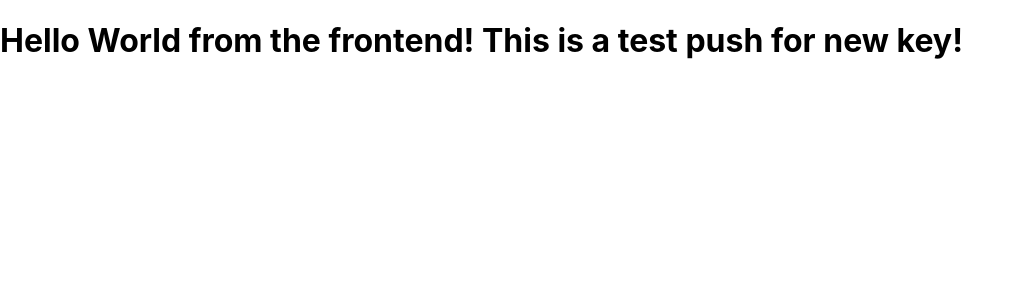
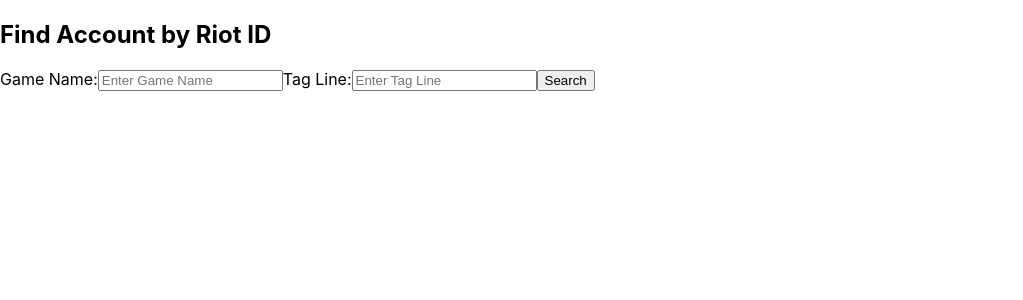
Before and after one commit to Chevy20/LeagueApp, a React (Create React App) app in the folder frontend/: page / in a window 1280 px wide. Shown: the top 300 px of the page, without its empty margins (0-1023 px from the left). Built offline with nearby package versions, Linux system fonts and the light colour scheme.

Commit message:
Test E2E

```diff
--- a/frontend/src/App.js
+++ b/frontend/src/App.js
@@ -1,11 +1,12 @@
 // frontend/src/App.js
 
 import React from 'react';
+import RiotIdForm from './components/RiotIdForm';
 
 function App() {
   return (
     <div className="App">
-      <h1>Hello World from the frontend! This is a test push for new key!</h1>
+      <RiotIdForm /> {/* Display the RiotIdForm form */}
     </div>
   );
 }
--- /dev/null
+++ b/frontend/src/components/RiotIdForm.js
@@ -0,0 +1,64 @@
+import React, { useState } from 'react';
+
+function RiotIdForm() {
+    const [gameName, setGameName] = useState('');
+    const [tagLine, setTagLine] = useState('');
+    const [accountData, setAccountData] = useState(null);
+    const [error, setError] = useState(null);
+
+    //Function to handle submission
+    const handleSubmit = async (e) => {
+        e.preventDefault();
+        try {
+            const response = await fetch(`/api/accounts/by-riot-id/${gameName}/${tagLine}`);
+            if (!response.ok) {
+                throw new Error('Failed to fetch account data');
+            }
+            const data = await response.json();
+            setAccountData(data);
+            setError(null); //Clear any previous errors
+        } catch (error) {
+            setError(error.message); // Store error message
+            setAccountData(null); // Clear previous data
+        }
+    };
+
+    return (
+        <div>
+            <h2>Find Account by Riot ID</h2>
+            <form onSubmit={handleSubmit}>
+                <label>
+                    Game Name:
+                    <input
+                        type="text"
+                        value={gameName}
+                        onChange={(e) => setGameName(e.target.value)}
+                        placeholder="Enter Game Name"
+                        required
+                    />
+                </label>
+                <label>
+                    Tag Line:
+                    <input
+                        type="text"
+                        value={tagLine}
+                        onChange={(e) => setTagLine(e.target.value)}
+                        placeholder="Enter Tag Line"
+                        required
+                    />
+                </label>
+                <button type="submit">Search</button>
+            </form>
+            {accountData && (
+                <div>
+                    <h3>Account Data</h3>
+                    <pre>{JSON.stringify(accountData, null, 2)}</pre>
+                </div>
+            )}
+            {/* Display error if request fails */}
+            {error && <p style={{ color: 'red' }}>{error}</p>}
+        </div>
+    );
+}
+
+export default RiotIdForm;
```
